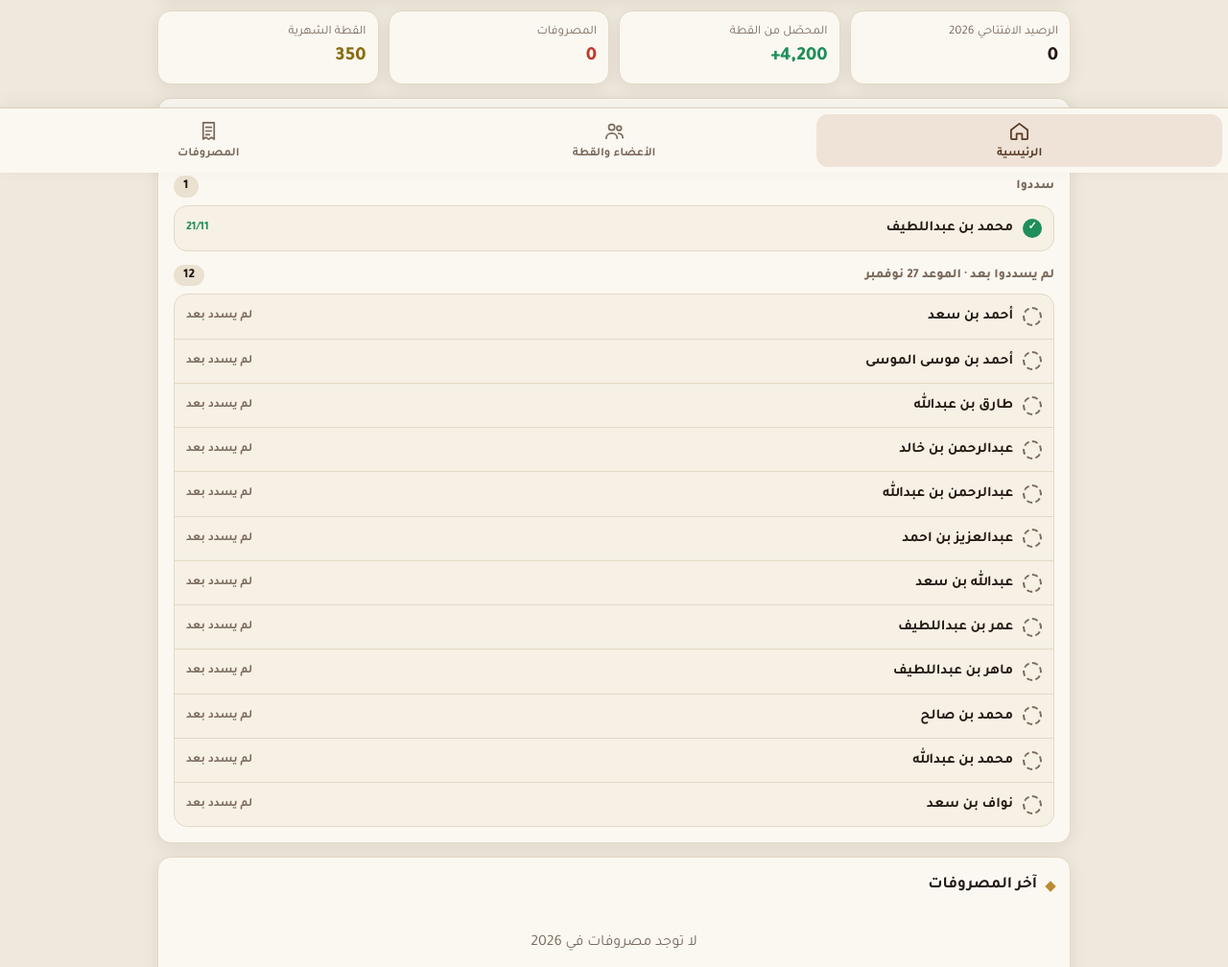
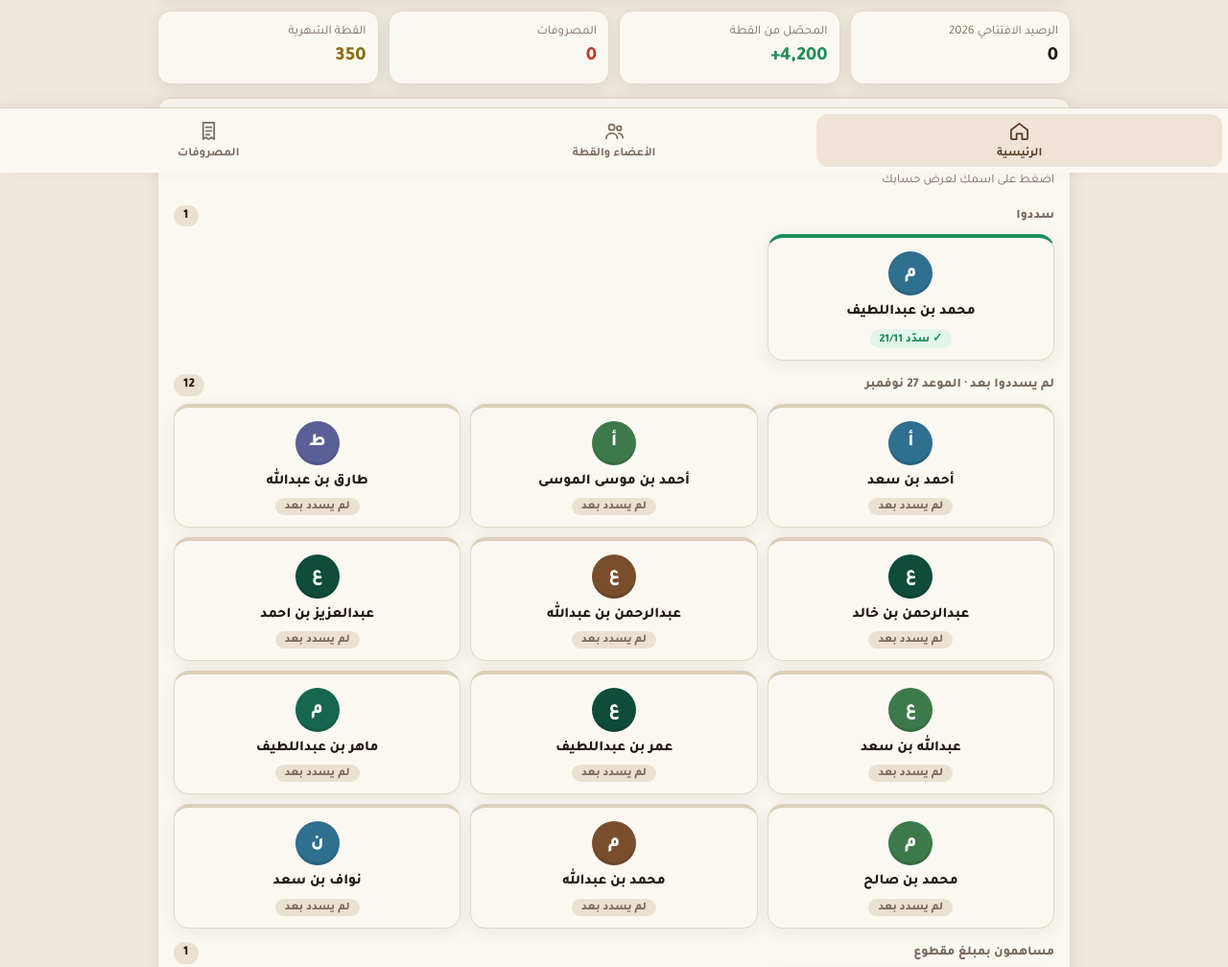
Before and after one commit to aalshuaibi1983/diwaniya, a plain HTML site: page index.html in a window 1280 px wide. Shown: the part 620-1628 px from the top of the page at 96% size. Drawn offline with Linux system fonts and the light colour scheme; a web font is replaced by a local one.

Commit message:
الرئيسية: الأعضاء كبطاقات، والضغط يفتح كشف الحساب
Co-Authored-By: Claude Opus 5.5 <noreply@anthropic.com>
Claude-Session: https://claude.ai/code/session_01CmfbJaHeHk1DKoxcbjoNqv

```diff
--- a/index.html
+++ b/index.html
@@ -314,6 +314,16 @@ hr.s{border:0;border-top:1px solid var(--bd);margin:16px 0}
 .pprow b{font-size:16px}.pprow small{color:var(--mut);font-size:12.5px}
 .pprow em{font-style:normal;font-weight:800;color:var(--mut);font-size:18px}
 .pprow em.ok{color:var(--ok)} .pprow em.no{color:var(--red)}
+.ncg{display:grid;grid-template-columns:repeat(2,minmax(0,1fr));gap:10px}
+@media(min-width:620px){.ncg{grid-template-columns:repeat(3,minmax(0,1fr))}}
+.nc{display:flex;flex-direction:column;align-items:center;justify-content:flex-start;gap:7px;padding:14px 8px 12px;border:1px solid var(--bd);border-top:4px solid var(--line);border-radius:16px;background:var(--card);text-align:center;cursor:pointer;box-shadow:var(--sh);color:var(--ink);font-family:inherit;transition:transform .12s}
+.nc:active{transform:scale(.97)}
+.nc b{font-size:15px;line-height:1.35;font-weight:800}
+.nc b .i{color:var(--gold);width:14px;height:14px}
+.nc .ps{font-size:12px;font-weight:800;padding:2px 10px;border-radius:99px;background:var(--soft2);color:var(--mut);margin-top:auto}
+.nc.ok{border-top-color:var(--ok)} .nc.ok .ps{background:var(--ok2);color:var(--ok)}
+.nc.no{border-top-color:var(--red)} .nc.no .ps{background:var(--red2);color:var(--red)}
+.nc.free{border-top-color:var(--gold)} .nc.free .ps{background:var(--gold2);color:#8a6a1c}
 /* PDF templates */
 #pdf-holder{position:fixed;top:0;left:0;z-index:-5;opacity:0;pointer-events:none;direction:rtl}
 .pdf{background:#fff;color:#1d2b26;font-family:var(--font),sans-serif;direction:rtl;letter-spacing:0}
@@ -597,10 +607,15 @@ function vHome(){
   if(mi.all.length){
     h+=`<div class="card"><h2>قطة شهر ${MONTHS[mo-1]} ${y}<span class="sub">${mi.paid.length} من ${mi.all.length} سددوا</span></h2>
     <div class="progress"><i style="width:${pct}%"></i></div>
-    ${(()=>{const srt=a=>a.slice().sort((p,q)=>p.name.localeCompare(q.name,'ar'));const row=(m,c)=>`<div class="mrow ${c}" onclick="${isAdmin?`memberCard('${m.id}')`:`statementModal('${m.id}')`}"><i>${c==='ok'?'✓':''}</i><span>${esc(m.name)}</span><em>${c==='ok'?fdate(pays(y,m.id)[mo].date).slice(0,5):c==='no'?'متأخر':'لم يسدد بعد'}</em></div>`;
+    ${(()=>{const srt=a=>a.slice().sort((p,q)=>p.name.localeCompare(q.name,'ar'));
+      const card=(m,c)=>{const lbl=c==='ok'?'✓ سدّد '+fdate(pays(y,m.id)[mo].date).slice(0,5):c==='no'?'متأخر':c==='free'?'مبلغ مقطوع':'لم يسدد بعد';
+        return `<button class="nc ${c}" onclick="${isAdmin?`memberCard('${m.id}')`:`statementModal('${m.id}')`}">${avatar(m)}<b>${esc(m.name)}${m.id===myId()?' '+STAR:''}</b><span class="ps">${lbl}</span></button>`};
       const due=mi.unpaid.some(m=>cellState(m,y,mo)==='due');
-      return (mi.paid.length?`<div class="mgrp"><h4><span>سددوا</span><span>${mi.paid.length}</span></h4><div class="mgrid">${srt(mi.paid).map(m=>row(m,'ok')).join('')}</div></div>`:'')
-       +(mi.unpaid.length?`<div class="mgrp"><h4><span>${due?'لم يسددوا':'لم يسددوا بعد · الموعد '+D.settings.dueDay+' '+MONTHS[mo-1]}</span><span>${mi.unpaid.length}</span></h4><div class="mgrid">${srt(mi.unpaid).map(m=>row(m,cellState(m,y,mo)==='due'?'no':'pend')).join('')}</div></div>`:'')})()}
+      const frees=members(y).filter(m=>isFree(m)&&m.active!==false);
+      return `<div class="hint2" style="margin:10px 0 0;color:var(--mut);font-size:13px">${isAdmin?'اضغط على أي عضو لتعديله أو تسجيل دفعته':'اضغط على اسمك لعرض حسابك'}</div>`
+       +(mi.paid.length?`<div class="mgrp"><h4><span>سددوا</span><span>${mi.paid.length}</span></h4><div class="ncg">${srt(mi.paid).map(m=>card(m,'ok')).join('')}</div></div>`:'')
+       +(mi.unpaid.length?`<div class="mgrp"><h4><span>${due?'لم يسددوا':'لم يسددوا بعد · الموعد '+D.settings.dueDay+' '+MONTHS[mo-1]}</span><span>${mi.unpaid.length}</span></h4><div class="ncg">${srt(mi.unpaid).map(m=>card(m,cellState(m,y,mo)==='due'?'no':'pend')).join('')}</div></div>`:'')
+       +(frees.length?`<div class="mgrp"><h4><span>مساهمون بمبلغ مقطوع</span><span>${frees.length}</span></h4><div class="ncg">${srt(frees).map(m=>card(m,'free')).join('')}</div></div>`:'')})()}
     ${isAdmin&&mi.unpaid.length?`<div class="row" style="margin-top:12px"><button class="btn sm gd" onclick="reminderModal(${mo})"><svg class="i" viewBox="0 0 24 24"><path d="M7 3h7l5 5v13H7z"/><path d="M14 3v5h5M10 13h6M10 17h4"/></svg> تذكير PDF</button><button class="btn sm wa" onclick="waReminder(${mo})">إرسال تذكير واتساب</button></div>`:''}</div>`;
   }
   if(!isAdmin&&D.members.length){const me=D.members.find(m=>m.id===myId());
```
